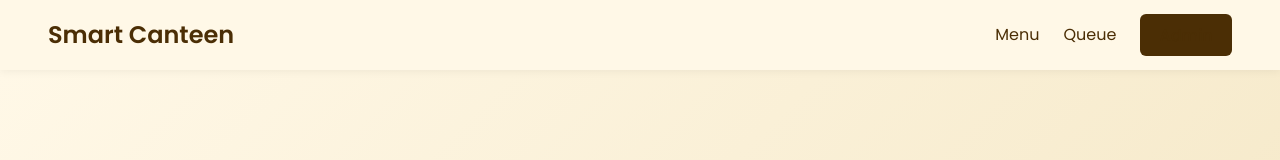
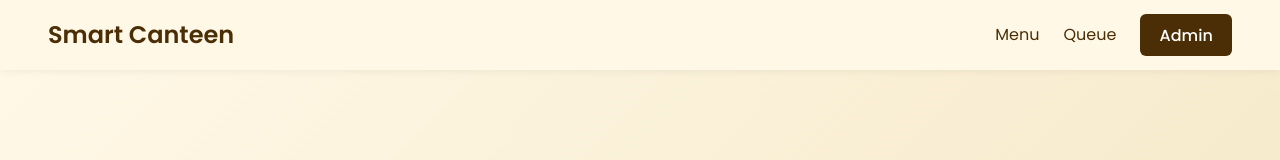
Before and after one commit to Gaurav2007-max/SmartCanteen, a plain HTML site: page index.html in a window 1280 px wide. Shown: the top 160 px of the page. Drawn offline with Linux system fonts and the light colour scheme; no server answers.

Commit message:
Update index.html

```diff
--- a/index.html
+++ b/index.html
@@ -15,7 +15,7 @@
     <ul class="nav-links">
       <li><a href="#menu">Menu</a></li>
       <li><a href="#queue">Queue</a></li>
-      <li><a href="#admin-panel" class="btn-primary">Admin</a></li>
+      <li><a href="#admin-panel" class="btn-primary" style="color:white">Admin</a></li>
     </ul>
   </nav>
 
```
